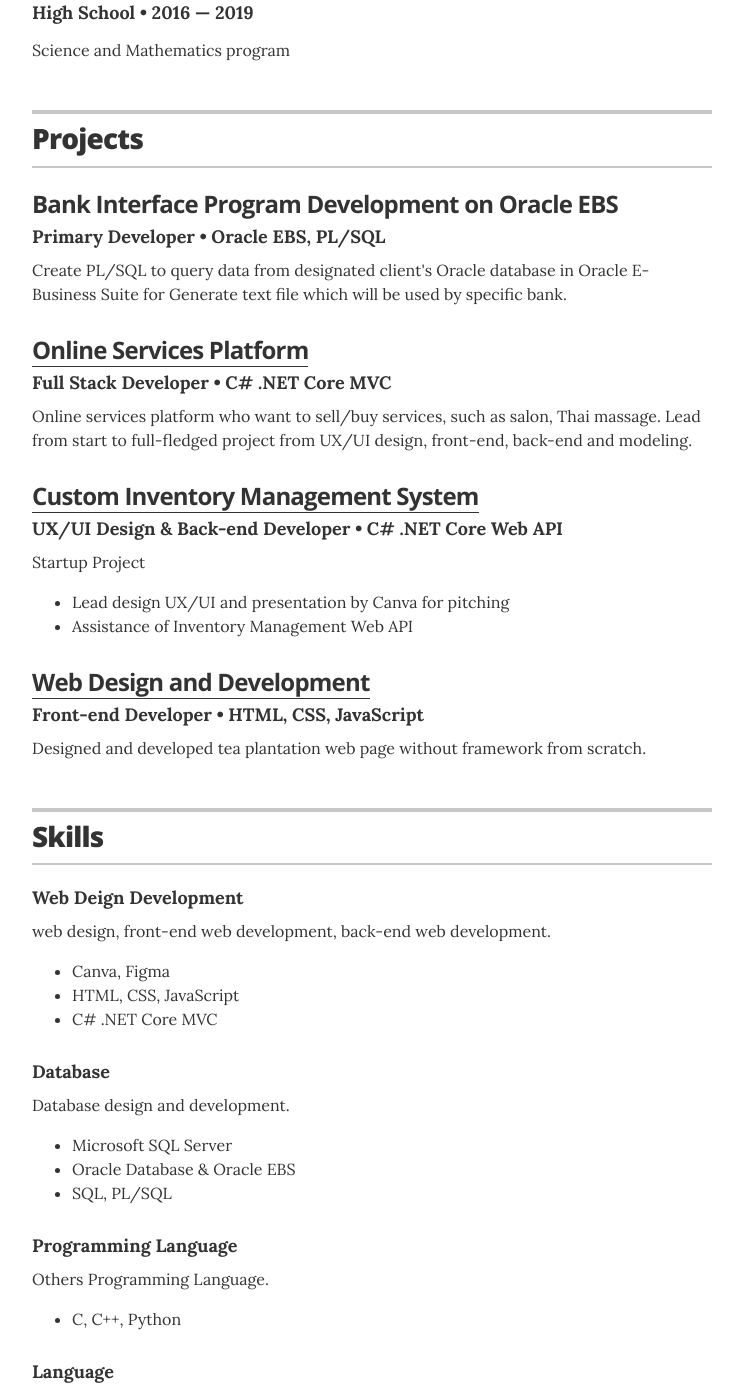
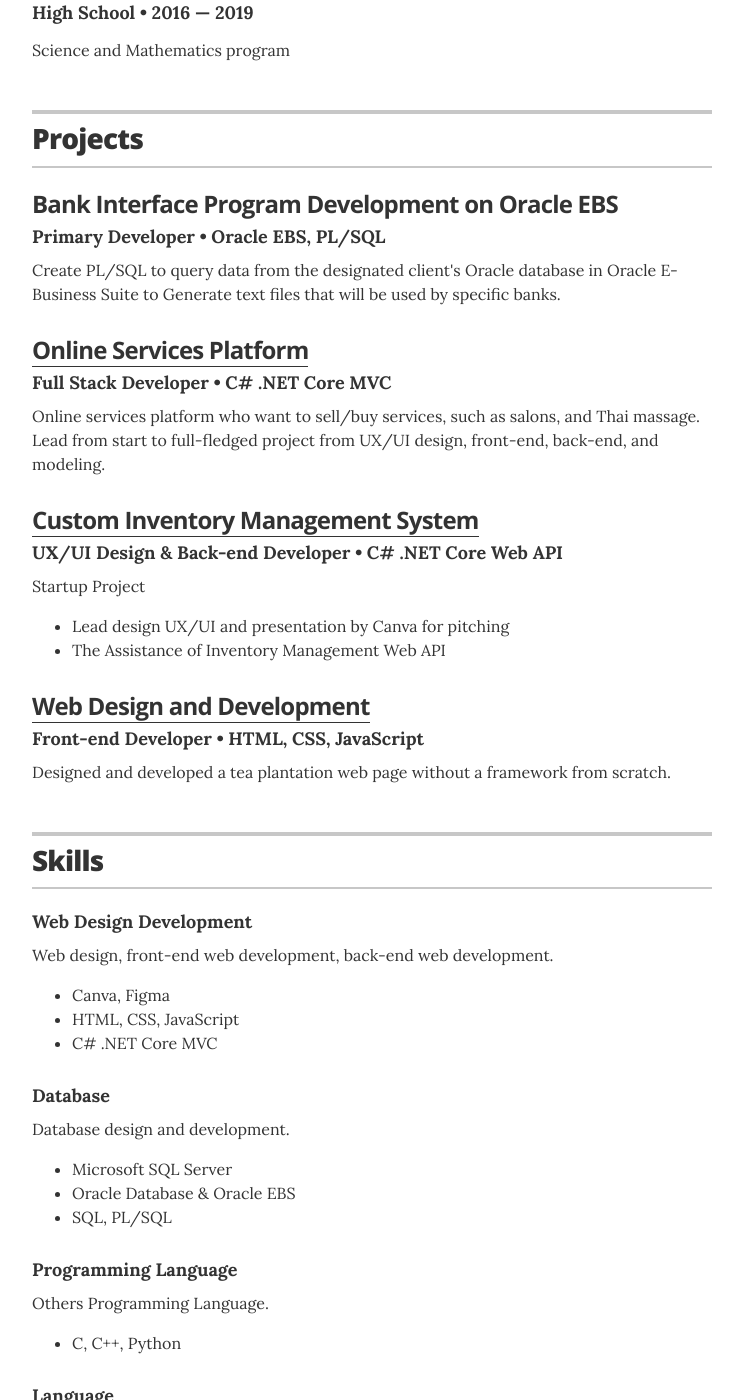
Before and after one commit to polpeonrg/polpeonrg-resume, a Jekyll site: the page built from index.html, in a window 1280 px wide and 1400 px high, scrolled down 1021 px. Shown: the whole window, without its empty margins (268-1011 px from the left). Built offline with Jekyll 4.4.1, drawn with Linux system fonts in a browser that asks for light colours; some of the changed text lies outside the part shown.

Commit message:
style(intro, projects, skills): fix typo
Co-Authored-By: Opor_Kornkanok <89388396+polpeonrg@users.noreply.github.com>

```diff
--- a/_config.yml
+++ b/_config.yml
@@ -23,7 +23,7 @@
 resume_header_contact_info: "Bangkok, Thailand • 082-508-2403 • opor.samrit@gmail.com"
 display_header_contact_info: "false"
 
-resume_header_intro: "<p>Kornkanok is actively pursuing her job related in computer and Information Technology. She is an enthusiastic and responsibility to commit work done successfully with good result.</p>"
+resume_header_intro: "<p>Kornkanok is actively pursuing her job related to computer and Information Technology. She is enthusiastic and responsible to commit works successfully with good results.</p>"
 
 # use "yes" to display the email contact button,
 # "no" to display an "I'm not looking for work" message,
--- a/_data/projects.yml
+++ b/_data/projects.yml
@@ -7,22 +7,22 @@
   role: Primary Developer
   duration: Oracle EBS, PL/SQL
   # url: "#"
-  description: Create PL/SQL to query data from designated client's Oracle database in Oracle E-Business Suite for Generate text file which will be used by specific bank.
+  description: Create PL/SQL to query data from the designated client's Oracle database in Oracle E-Business Suite to Generate text files that will be used by specific banks.
 
 - project: Online Services Platform
   role: Full Stack Developer
   duration: C# .NET Core MVC
   url: "https://github.com/polpeonrg/ServicesCentral"
-  description: Online services platform who want to sell/buy services, such as salon, Thai massage. Lead from start to full-fledged project from UX/UI design, front-end, back-end and modeling.
+  description: Online services platform who want to sell/buy services, such as salons, and Thai massage. Lead from start to full-fledged project from UX/UI design, front-end, back-end, and modeling.
 
 - project: Custom Inventory Management System
   role: UX/UI Design & Back-end Developer
   duration: C# .NET Core Web API
   url: "https://github.com/polpeonrg/DooProject-API"
-  description: Startup Project <ul><li>Lead design UX/UI and presentation by Canva for pitching</li><li>Assistance of Inventory Management Web API</li></ul>
+  description: Startup Project <ul><li>Lead design UX/UI and presentation by Canva for pitching</li><li>The Assistance of Inventory Management Web API</li></ul>
 
 - project: Web Design and Development
   role: Front-end Developer
   duration: HTML, CSS, JavaScript
   url: "https://github.com/pichayakorn/wd02-charcafe"
-  description: Designed and developed tea plantation web page without framework from scratch.
+  description: Designed and developed a tea plantation web page without a framework from scratch.
--- a/_data/skills.yml
+++ b/_data/skills.yml
@@ -1,7 +1,7 @@
 # Skills
 # Development
-- skill: Web Deign Development
-  description: web design, front-end web development, back-end web development. <ul><li>Canva, Figma</li><li>HTML, CSS, JavaScript</li><li>C# .NET Core MVC</li></ul>
+- skill: Web Design Development
+  description: Web design, front-end web development, back-end web development. <ul><li>Canva, Figma</li><li>HTML, CSS, JavaScript</li><li>C# .NET Core MVC</li></ul>
 
 # Database
 - skill: Database
```
